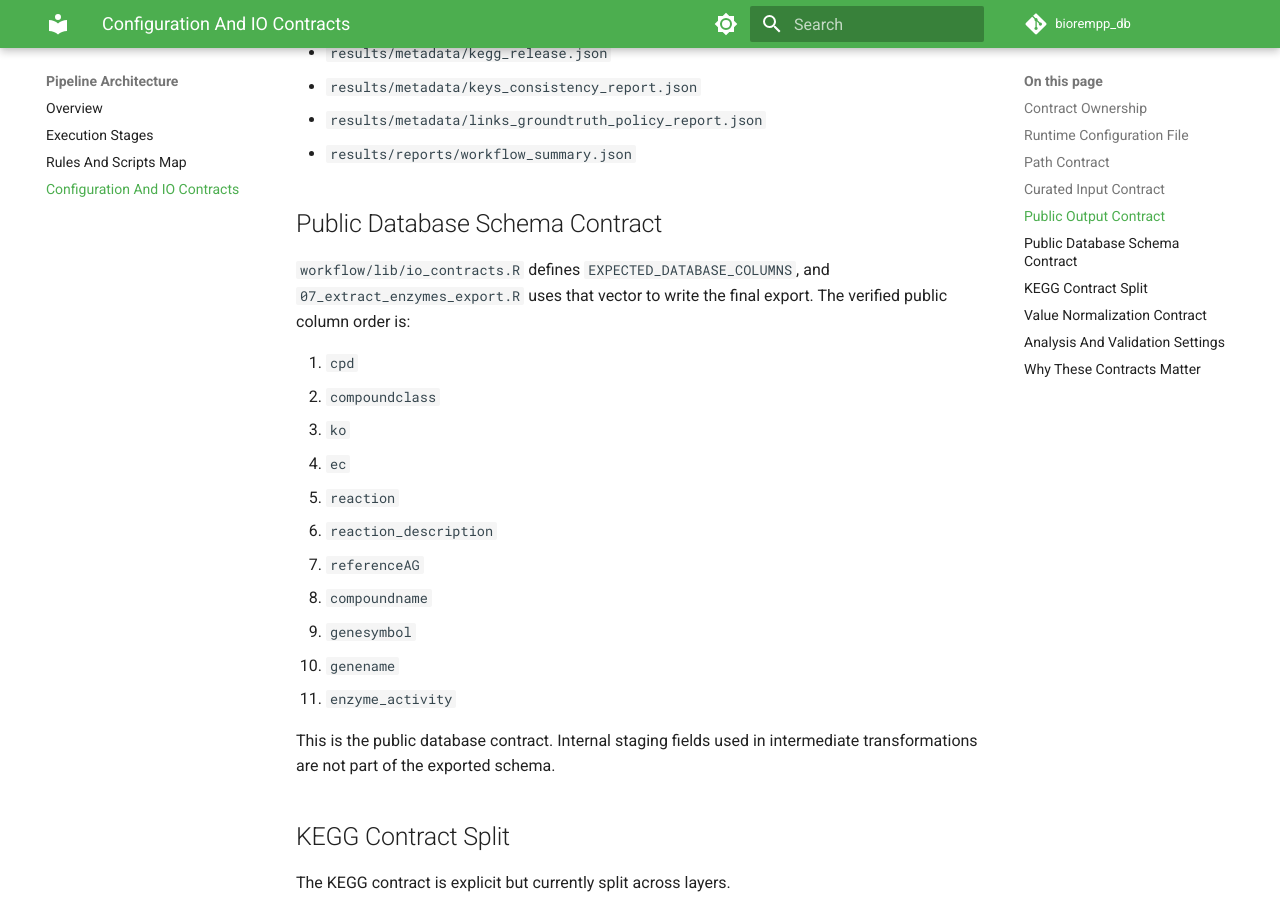
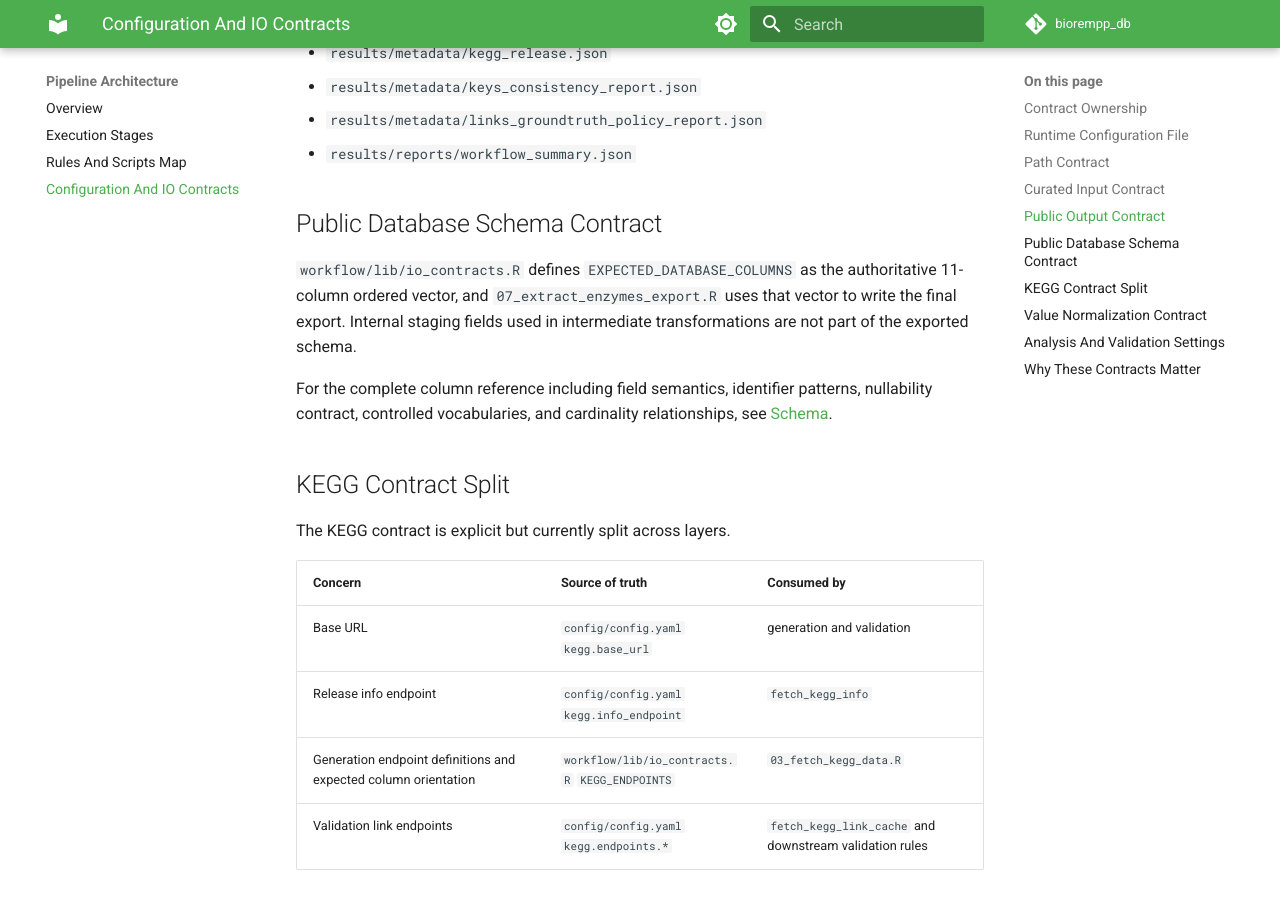
Before and after one commit to BioRemPP/biorempp_db, an MkDocs documentation site: the page built from docs/pipeline-architecture/configuration-and-io.md, in a window 1280 px wide and 900 px high, scrolled down 2996 px. Built offline with MkDocs 1.6.1 and Material for MkDocs 9.7.7, drawn with Linux system fonts in a browser that asks for light colours; comment, search, counter and statistics services are not loaded; the version menu is left out.

Commit message:
docs(pipeline-arch): replace verbatim schema list with reference to schema page

```diff
--- a/docs/pipeline-architecture/configuration-and-io.md
+++ b/docs/pipeline-architecture/configuration-and-io.md
@@ -106,21 +106,9 @@ The rest of the public release surface is fixed by `Snakefile` and the rule modu
 
 ## Public Database Schema Contract
 
-`workflow/lib/io_contracts.R` defines `EXPECTED_DATABASE_COLUMNS`, and `07_extract_enzymes_export.R` uses that vector to write the final export. The verified public column order is:
+`workflow/lib/io_contracts.R` defines `EXPECTED_DATABASE_COLUMNS` as the authoritative 11-column ordered vector, and `07_extract_enzymes_export.R` uses that vector to write the final export. Internal staging fields used in intermediate transformations are not part of the exported schema.
 
-1. `cpd`
-2. `compoundclass`
-3. `ko`
-4. `ec`
-5. `reaction`
-6. `reaction_description`
-7. `referenceAG`
-8. `compoundname`
-9. `genesymbol`
-10. `genename`
-11. `enzyme_activity`
-
-This is the public database contract. Internal staging fields used in intermediate transformations are not part of the exported schema.
+For the complete column reference including field semantics, identifier patterns, nullability contract, controlled vocabularies, and cardinality relationships, see [Schema](../database-reference/schema.md).
 
 ## KEGG Contract Split
 
```
